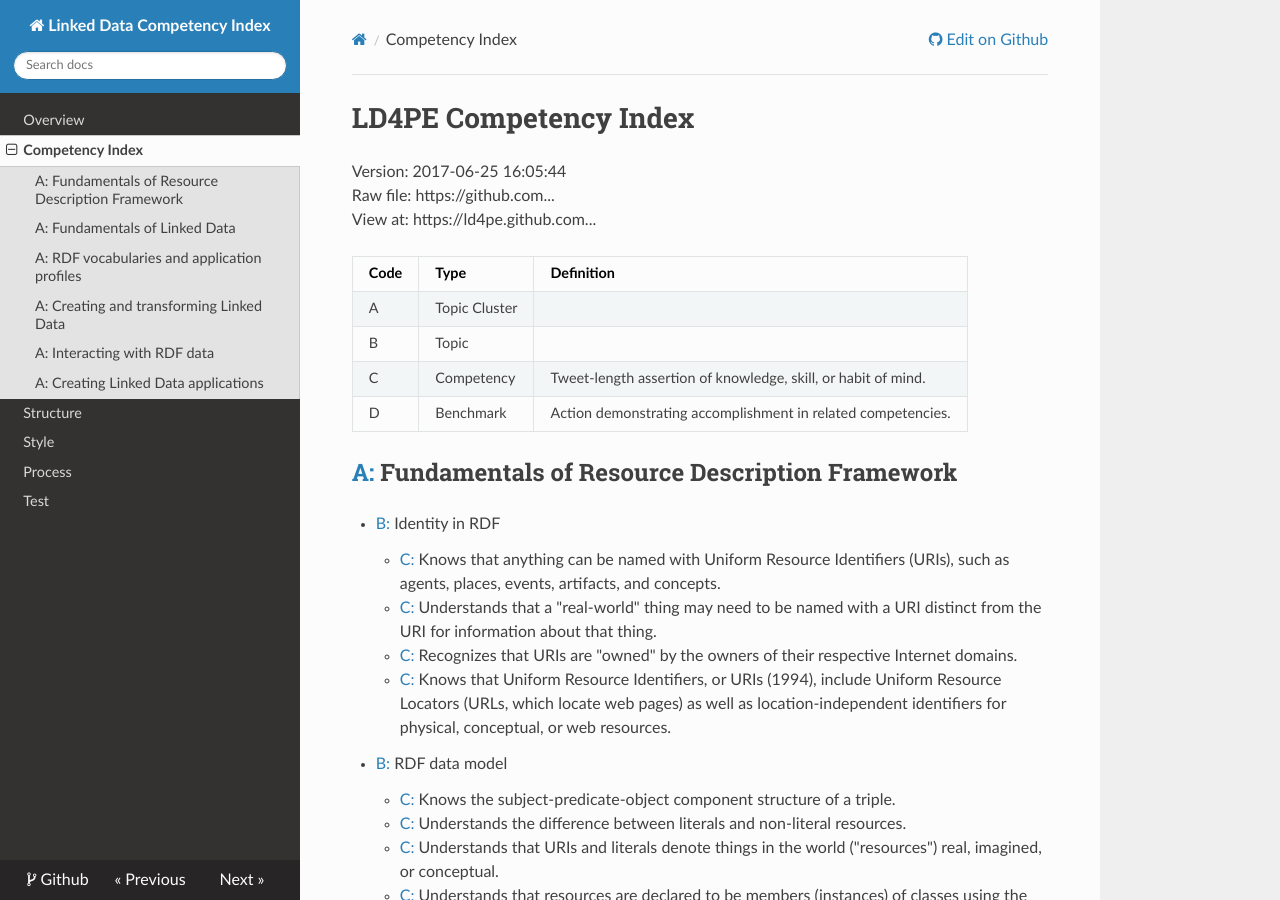
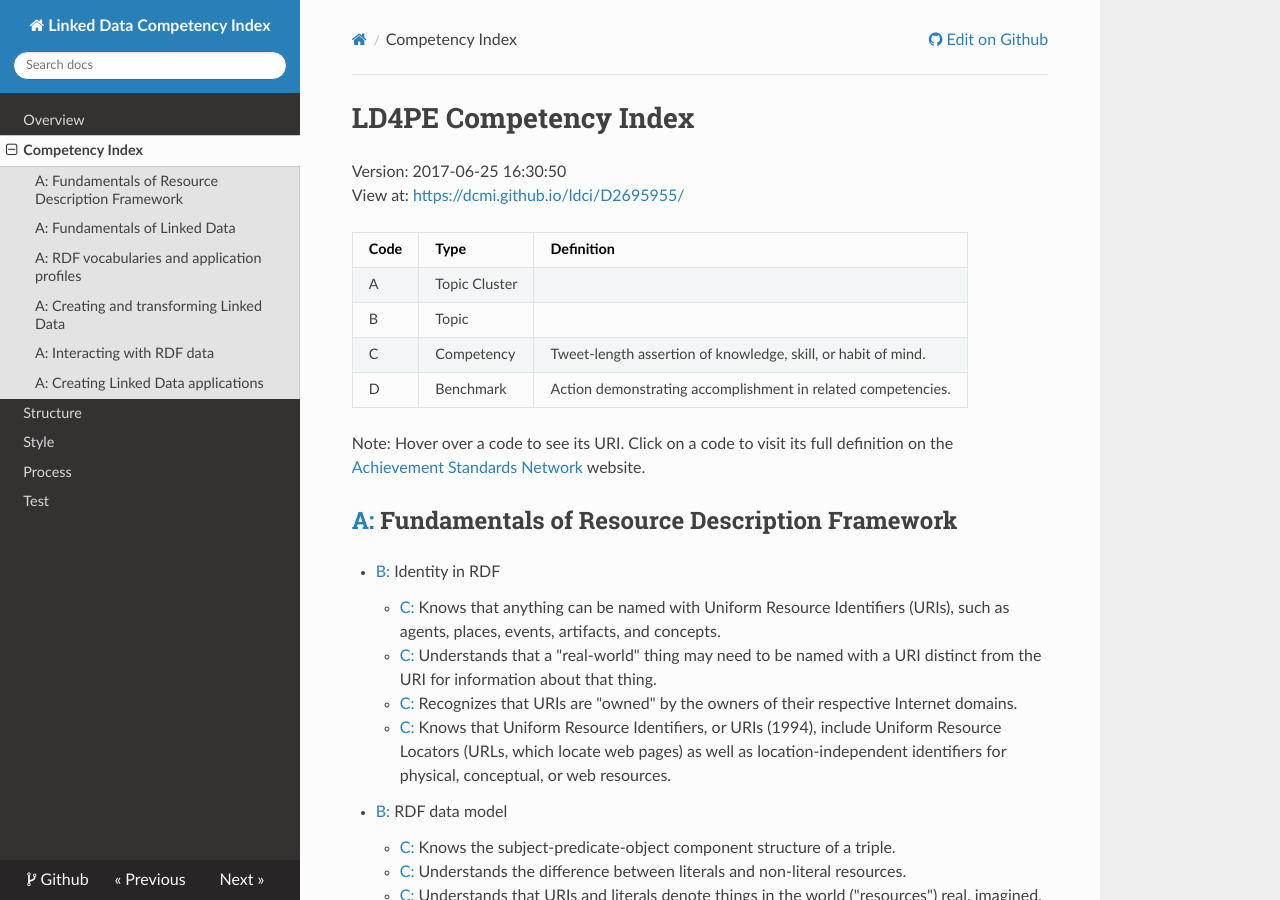
Before and after one commit to dcmi/ldci, an MkDocs documentation site: the page built from docs/D2695955.md, in a window 1280 px wide and 900 px high. Built offline with MkDocs 1.6.1, drawn with Linux system fonts in a browser that asks for light colours; nearby versions of some CDN libraries; old or Windows-style settings are respelled for this version of MkDocs.

Commit message:
format is satisfactory

```diff
--- a/docs/D2695955.md
+++ b/docs/D2695955.md
@@ -1,8 +1,7 @@
 # LD4PE Competency Index
 
-Version: 2017-06-25 16:05:44 <br>
-Raw file: https://github.com... <br>
-View at: https://ld4pe.github.com... <br>
+Version: 2017-06-25 16:30:50 <br>
+View at: [https://dcmi.github.io/ldci/D2695955/](https://dcmi.github.io/ldci/D2695955/]) <br>
 
 | Code| Type          | Definition                                                    |
 | --- | ------------- | --------------------------------------------------------------|
@@ -10,6 +9,8 @@ View at: https://ld4pe.github.com... <br>
 | B   | Topic         |                                                               |
 | C   | Competency    | Tweet-length assertion of knowledge, skill, or habit of mind. |
 | D   | Benchmark     | Action demonstrating accomplishment in related competencies.  |
+
+Note: Hover over a code to see its URI.  Click on a code to visit its full definition on the [Achievement Standards Network](http://asn.desire2learn.com/resources/D2695955) website.
 
 
 
--- a/docs/mkci.py
+++ b/docs/mkci.py
@@ -37,8 +37,7 @@ def mkmarkdown(selected_fields):
     prefix = """# LD4PE Competency Index
 
 Version: %s <br>
-Raw file: https://github.com... <br>
-View at: https://ld4pe.github.com... <br>
+View at: [https://dcmi.github.io/ldci/D2695955/](https://dcmi.github.io/ldci/D2695955/]) <br>
 
 | Code| Type          | Definition                                                    |
 | --- | ------------- | --------------------------------------------------------------|
@@ -46,6 +45,8 @@ View at: https://ld4pe.github.com... <br>
 | B   | Topic         |                                                               |
 | C   | Competency    | Tweet-length assertion of knowledge, skill, or habit of mind. |
 | D   | Benchmark     | Action demonstrating accomplishment in related competencies.  |
+
+Note: Hover over a code to see its URI.  Click on a code to visit its full definition on the [Achievement Standards Network](http://asn.desire2learn.com/resources/D2695955) website.
 
 """ % today()
     just_lines.append(prefix)
```
